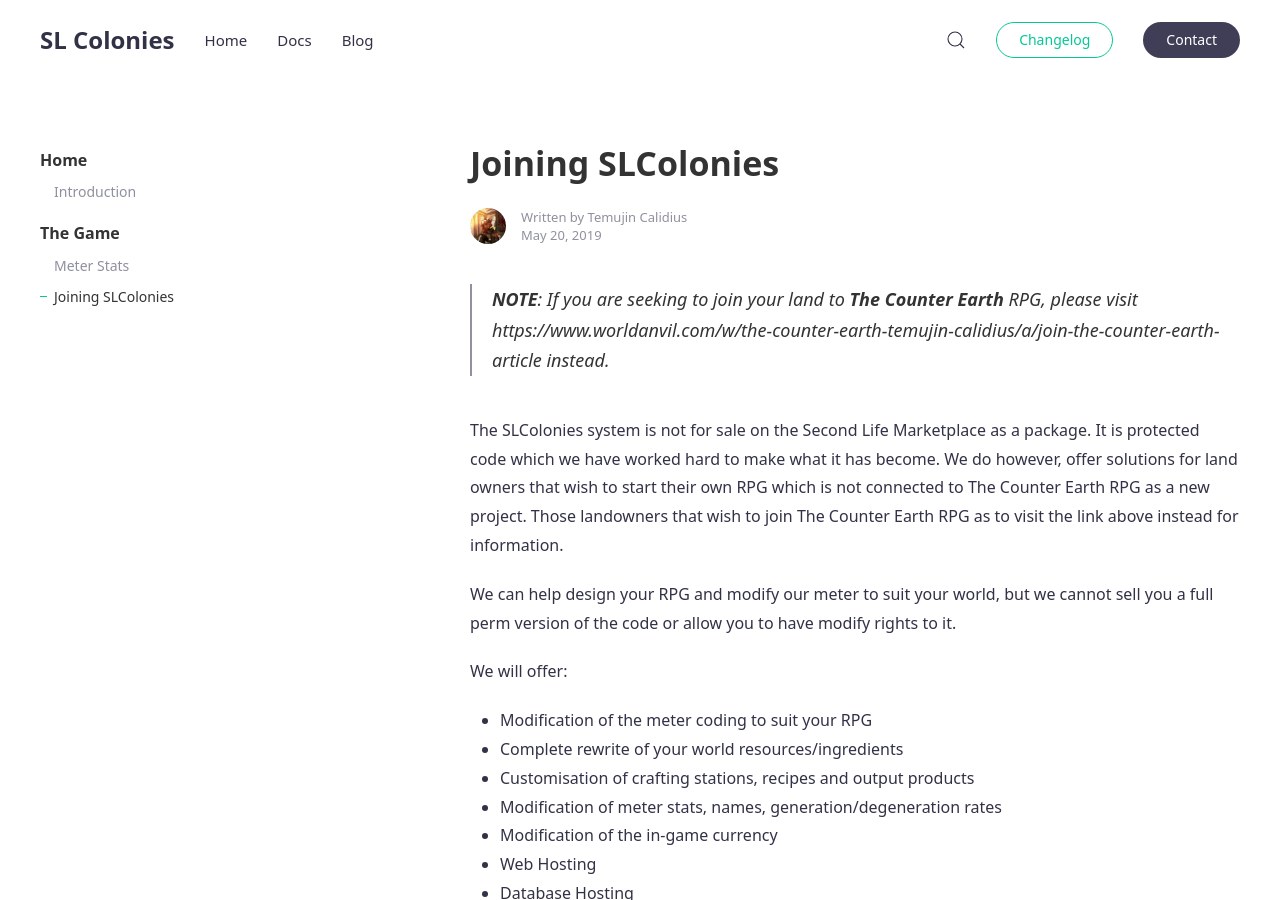
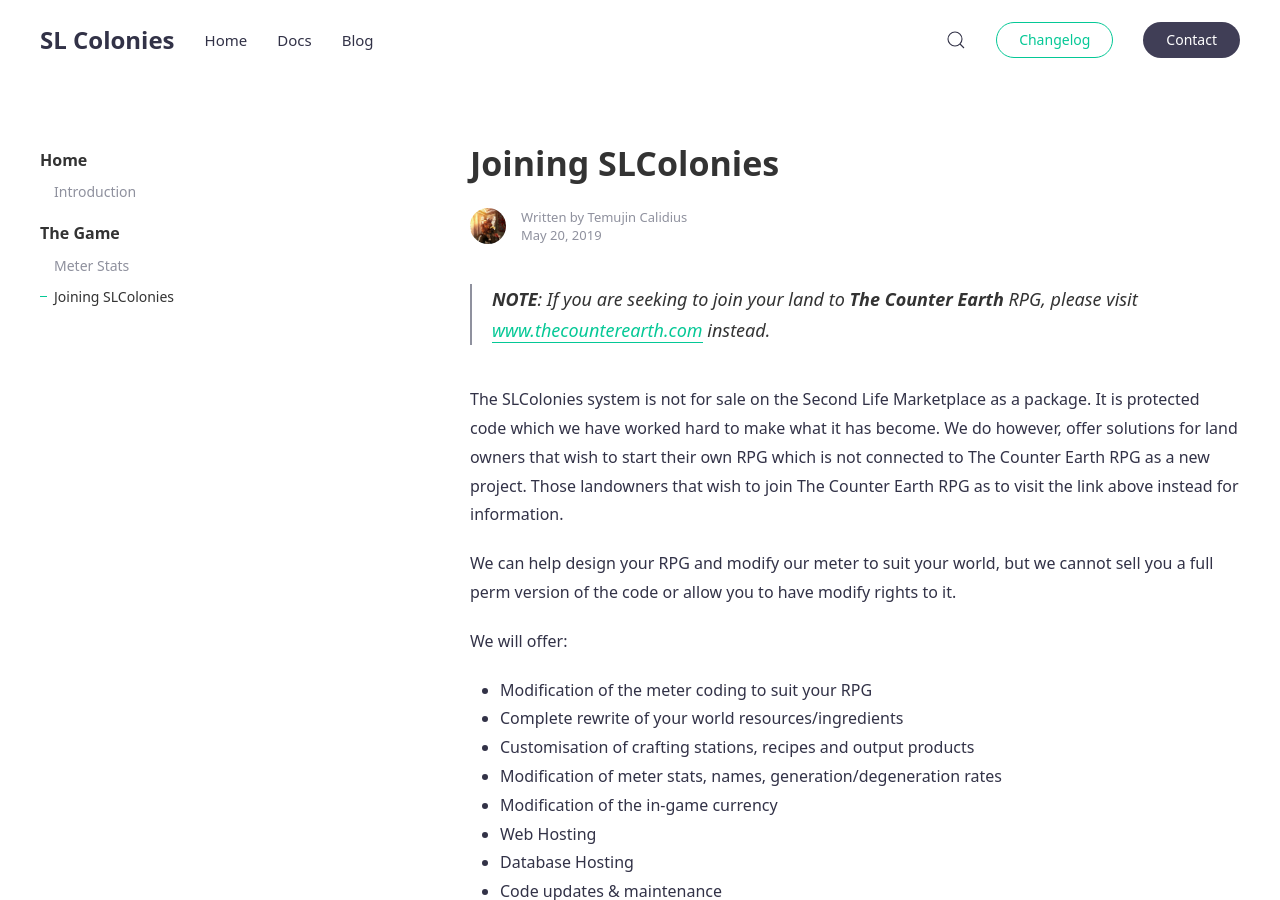
Before and after one commit to SLColonies/Public, a Jekyll site: the page built from _docs/join.md, in a window 1280 px wide and 900 px high. Built offline with Jekyll 4.4.1, drawn with Linux system fonts in a browser that asks for light colours.

Commit message:
Join Update

```diff
--- a/_docs/join.md
+++ b/_docs/join.md
@@ -4,7 +4,7 @@
 tags: [membership]
 ---
 
-> **NOTE**: If you are seeking to join your land to **The Counter Earth** RPG, please visit https://www.worldanvil.com/w/the-counter-earth-temujin-calidius/a/join-the-counter-earth-article instead.
+> **NOTE**: If you are seeking to join your land to **The Counter Earth** RPG, please visit [www.thecounterearth.com]( https://www.worldanvil.com/w/the-counter-earth-temujin-calidius/a/join-the-counter-earth-article) instead.
 
 The SLColonies system is not for sale on the Second Life Marketplace as a package. It is protected code which we have worked hard to make what it has become. We do however, offer solutions for land owners that wish to start their own RPG which is not connected to The Counter Earth RPG as a new project. Those landowners that wish to join The Counter Earth RPG as to visit the link above instead for information.
 
```
